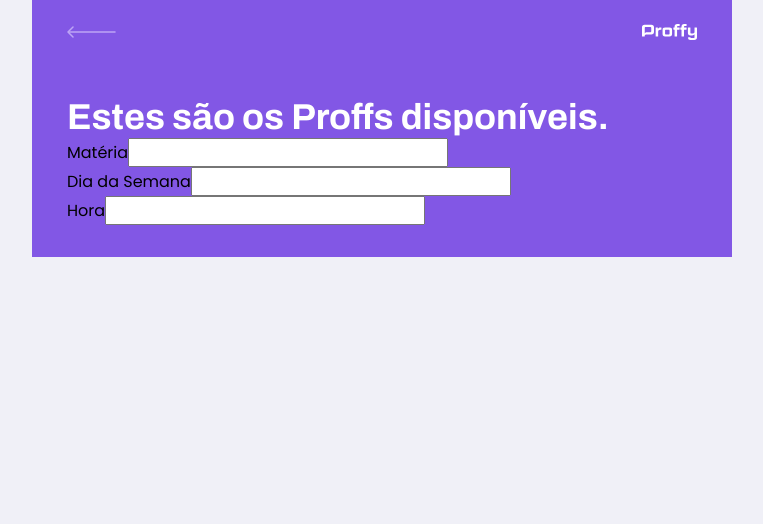
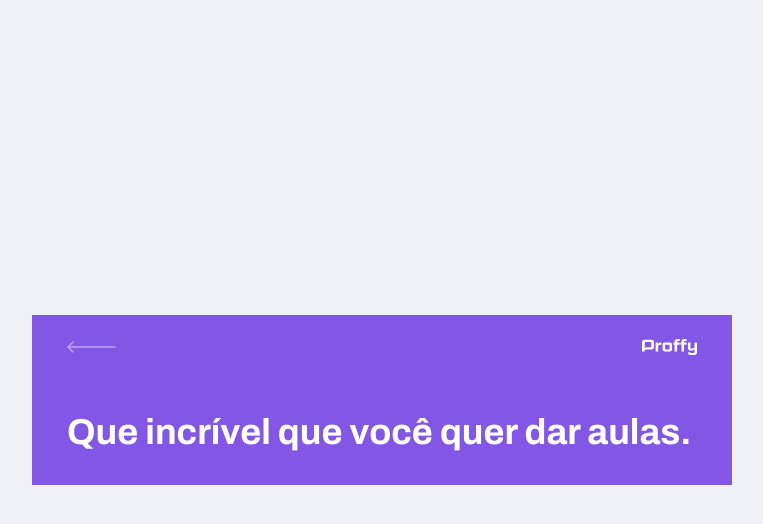
Before and after one commit to samukcosta/proff, a React (Create React App) app in the folder web/: page /give-classes in a window 1280 px wide. Shown: the top 524 px of the page, without its empty margins (258-1021 px from the left). Built offline with nearby package versions, Linux system fonts and the light colour scheme.

Commit message:
route correction

```diff
--- a/web/src/pages/routes.tsx
+++ b/web/src/pages/routes.tsx
@@ -10,8 +10,8 @@ function RoutesApp() {
         <BrowserRouter>
             <Routes>
                 <Route path="/" element={<Landing/>}/>
-                <Route path="/study" element={<TeacherForm/>}/>
-                <Route path="/give-classes" element={<TeacherList/>}/>
+                <Route path="/study" element={<TeacherList/>}/>
+                <Route path="/give-classes" element={<TeacherForm/>}/>
             </Routes>
         </BrowserRouter>
     );
```
